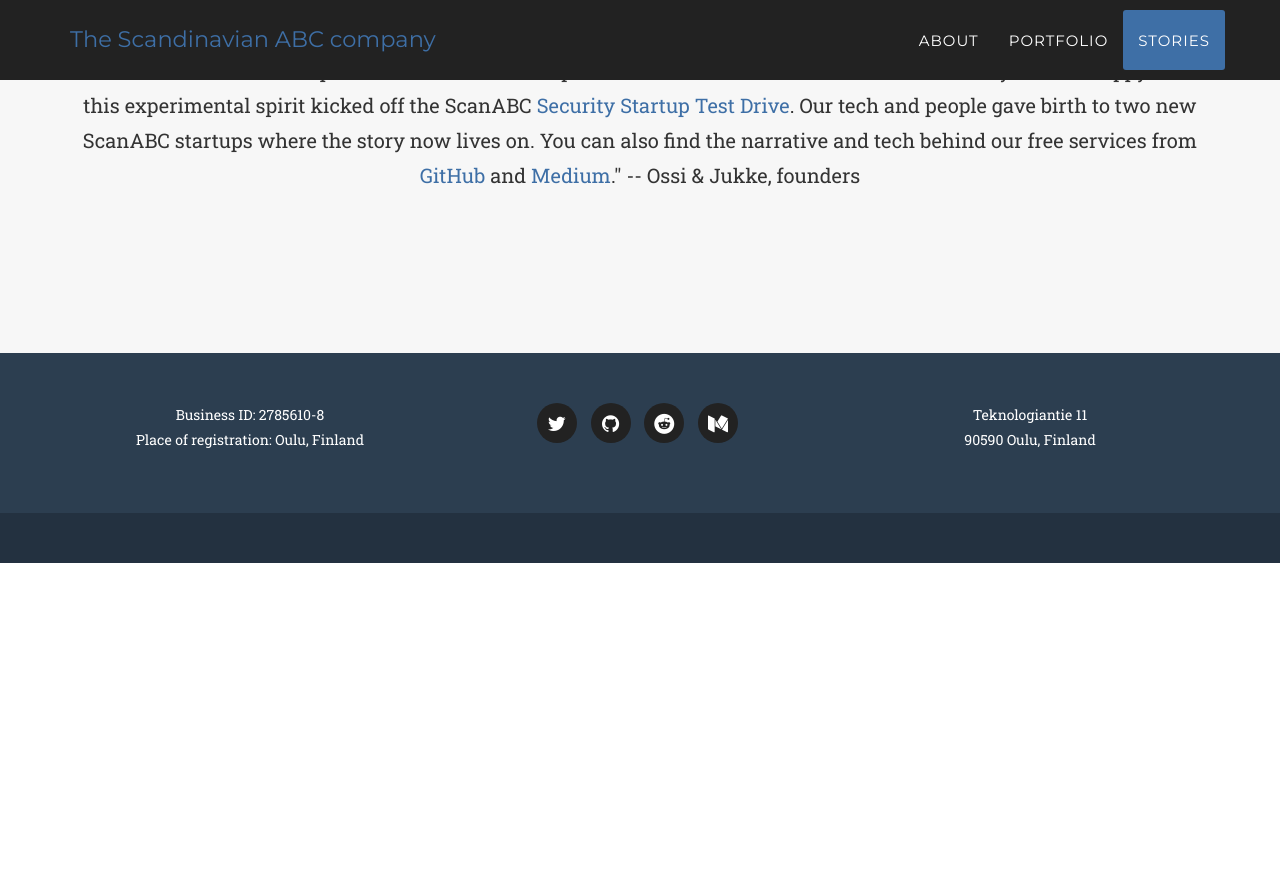
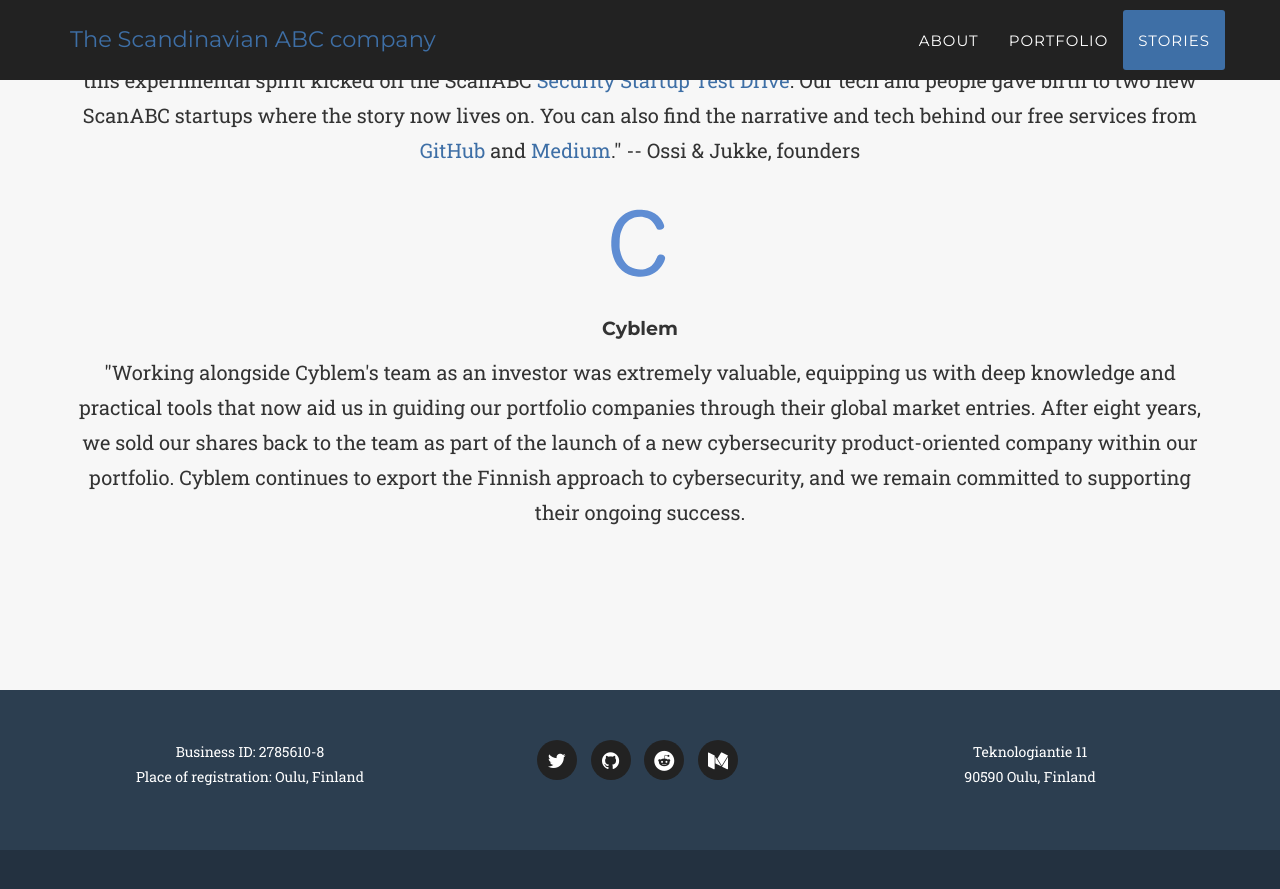
Before and after one commit to scanabc/scanabc.github.io, a Jekyll site: the page built from index.html, in a window 1280 px wide and 900 px high, scrolled down 3008 px. Shown: the top 889 px of the window. Built offline with Jekyll 4.4.1, drawn with Linux system fonts in a browser that asks for light colours; some web fonts are replaced; before the commit the page ends 3571 px from its top, so only the background shows below that; some of the changed text lies outside the part shown.

Commit message:
stories update

```diff
--- a/_includes/portfolio.html
+++ b/_includes/portfolio.html
@@ -8,26 +8,19 @@
                 </div>
             </div>
             <div class="row text-center">
-                <div class="col-md-4">
+                <div class="col-md-6">
                   <a href="https://www.arcticsecurity.com/">
                     <img src="img/logo_text_blue.svg" alt="arctic security logo" height="125" width="125">
                   </a>
                   <h4 class="service-heading">Arctic Security</h4>
                   <p class="text-muted">Helping you with Threat Intelligence based Cyber Defense.</p>
                 </div>
-                <div class="col-md-4">
+                <div class="col-md-6">
                   <a href="https://badrap.io/">
                     <img src="img/badrap-logo-only.svg" alt="badrap logo" height="125" width="125">
                   </a>
                   <h4 class="service-heading">Badrap</h4>
                   <p class="text-muted">Cyber Security Made Easy.</p>
-                </div>
-                <div class="col-md-4">
-                    <a href="https://www.cyblem.com/">
-                      <img src="img/cyblem.svg" alt="cyblem logo" height="125" width="125">
-                    </a>
-                    <h4 class="service-heading">Cyblem</h4>
-                    <p class="text-muted">Cyblem exports the Finnish nation-wide approach to cybersecurity.</p>
                 </div>
             </div>
             <div class="row text-center">
--- a/_includes/stories.html
+++ b/_includes/stories.html
@@ -16,5 +16,14 @@
                   <p class="large">"At HowNetWorks we experimented on how to empower netizens to hold on to their net neutrality. We are happy that this experimental spirit kicked off the ScanABC <a href="testdrive/">Security Startup Test Drive</a>. Our tech and people gave birth to two new ScanABC startups where the story now lives on. You can also find the narrative and tech behind our free services from <a href="https://github.com/hownetworks">GitHub</a> and <a href="https://medium.com/hownetworks">Medium</a>." -- Ossi &amp; Jukke, founders</p>
                 </div>
             </div>
+            <div class="row text-center">
+                <div class="col-md-12">
+                  <a href="http://www.cyblem.com/">
+                    <img src="img/cyblem.svg" alt="cyblem logo" height="125" width="125">
+                  </a>
+                  <h4 class="service-heading">Cyblem</h4>
+                  <p class="large">"Working alongside Cyblem's team as an investor was extremely valuable, equipping us with deep knowledge and practical tools that now aid us in guiding our portfolio companies through their global market entries. After eight years, we sold our shares back to the team as part of the launch of a new cybersecurity product-oriented company within our portfolio. Cyblem continues to export the Finnish approach to cybersecurity, and we remain committed to supporting their ongoing success.</p>
+                </div>
+            </div>
         </div>
     </section>
```
